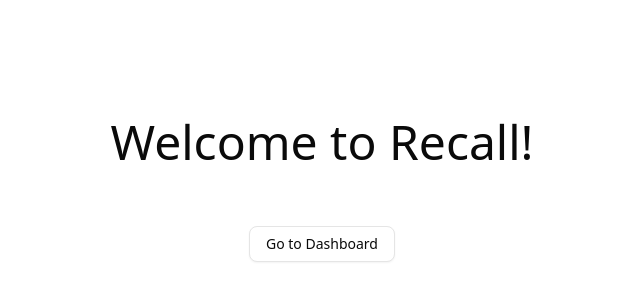
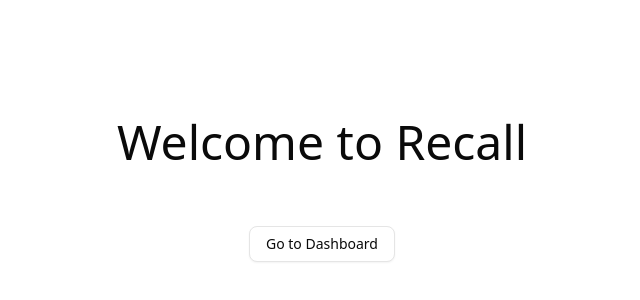
Before and after one commit to recallexe/recall, a Next.js app: page / in a window 1280 px wide. Shown: the part 242-542 px from the top of the page, without its empty margins (318-958 px from the left). Built offline with nearby package versions, Linux system fonts and the light colour scheme.

Commit message:
make changes to the landing page

```diff
--- a/src/app/page.tsx
+++ b/src/app/page.tsx
@@ -6,7 +6,7 @@ export default function Home() {
   return (
     <>
       <h1 className="flex justify-center h-full mt-90 text-5xl">
-        Welcome to Recall!
+        Welcome to Recall
       </h1>
       <div className="flex justify-center mt-15">
         <Button variant="outline">
```
